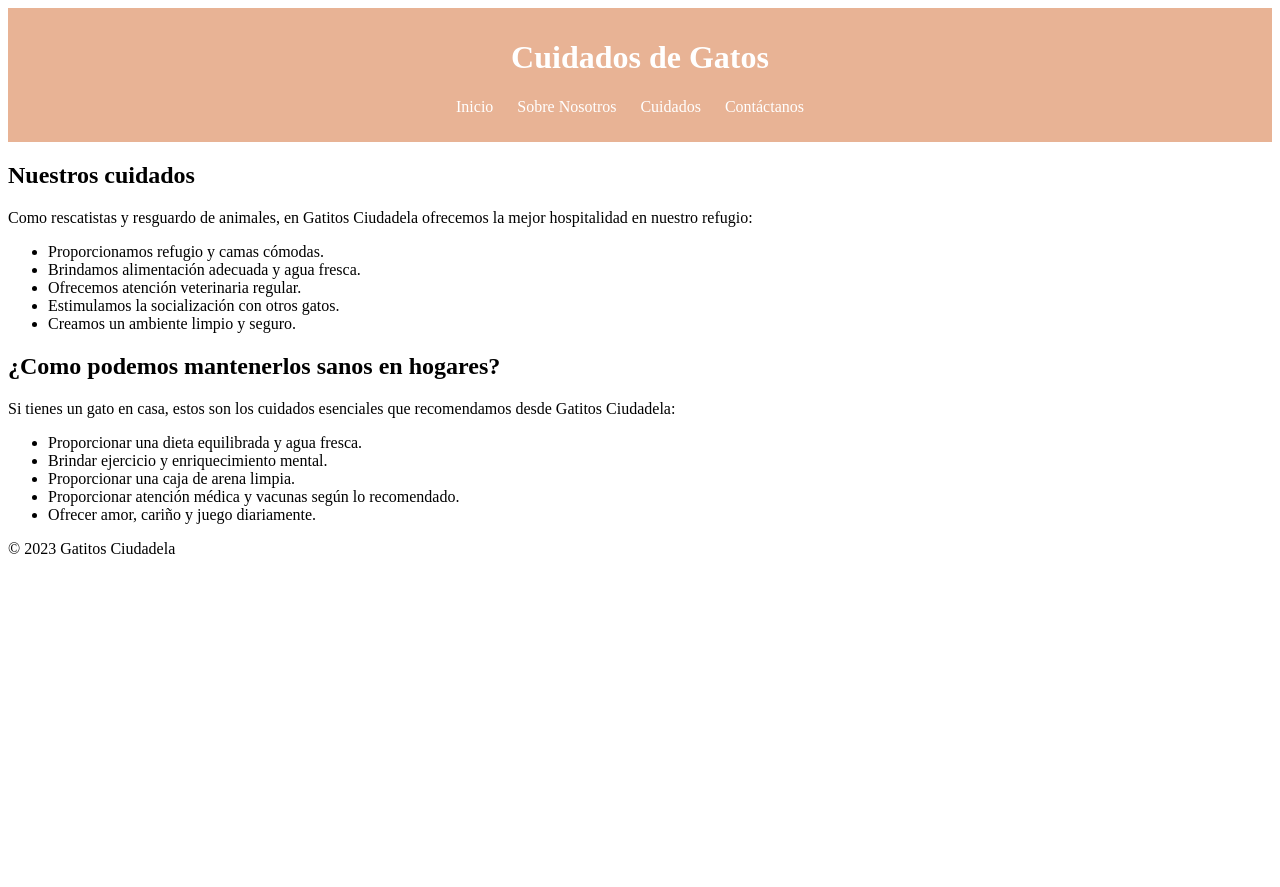
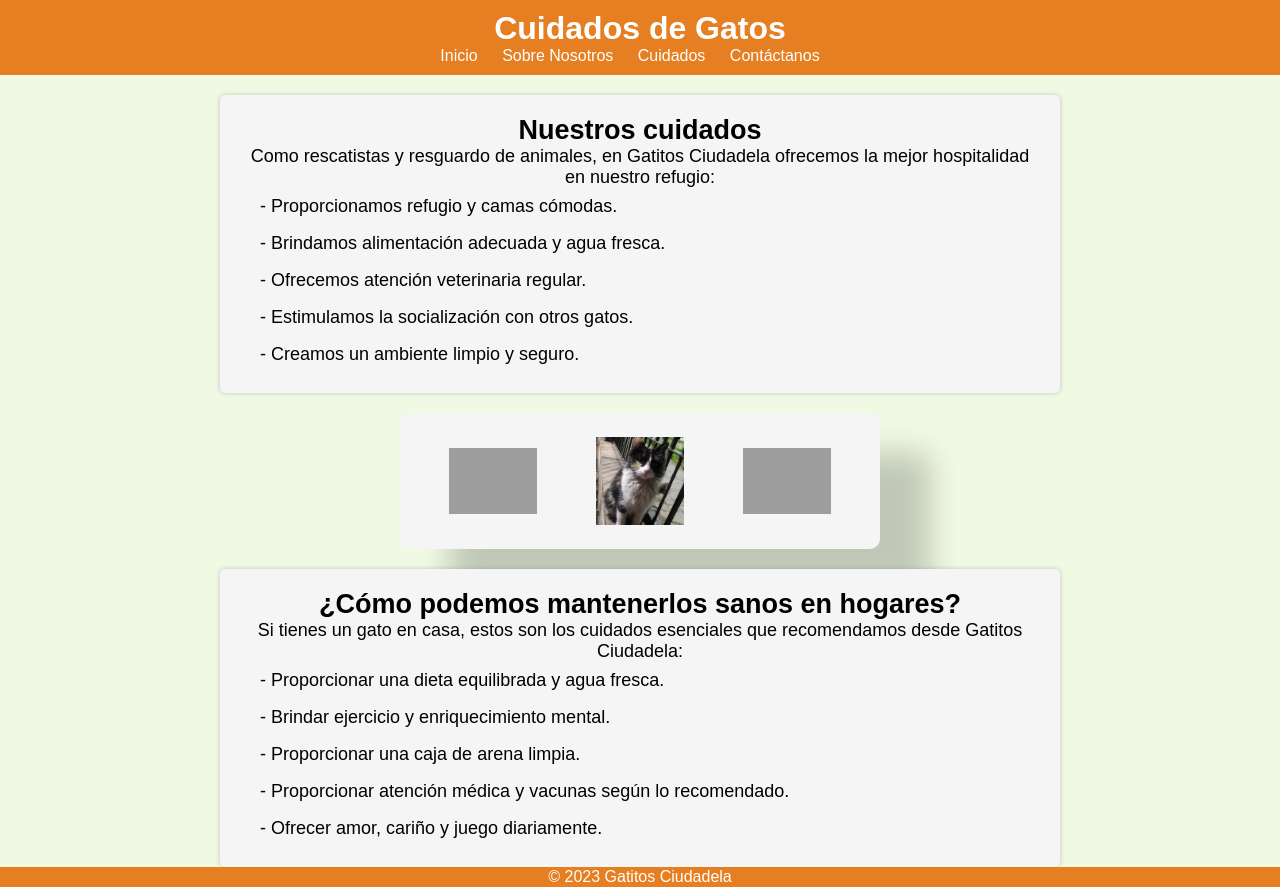
Before and after one commit to Eni09/proyecto-TPO, a plain HTML site: page cuidados.html in a window 1280 px wide. Before the commit the page ends 800 px from the top, so only its background shows below. Drawn offline with Linux system fonts and the light colour scheme; grey boxes are pictures that could not be loaded.

Commit message:
Estructura html y css de cuidados 2

```diff
--- a/cuidados.css
+++ b/cuidados.css
@@ -1,19 +1,115 @@
-/* navbar */
+body, h1, h2, p, ul, li {
+    margin: 0;
+    padding: 0;
+}
+
+/* Estilos generales */
+body {
+    font-family: Arial, sans-serif;
+    background-color: rgb(240, 249, 228);
+}
+
 header {
-    background-color: #e8b395;
+    background-color: #e67e22;
     color: white;
     text-align: center;
     padding: 10px 0;
 }
+
 nav ul {
     list-style-type: none;
     padding: 0;
 }
+
 nav ul li {
     display: inline;
     margin-right: 20px;
 }
+
 nav ul li a {
     text-decoration: none;
     color: white;
 }
+
+/* Estilos para secciones */
+section {
+    max-width: 800px;
+    margin: 0 auto;
+    text-align: center;
+    font-size: 18px;
+}
+
+ul {
+    list-style: none;
+}
+
+
+/* Estilos específicos para las secciones */
+.refugio, .hogar {
+    margin-top: 20px; /* Espacio entre secciones */
+    padding: 20px; /* Espaciado interno de las secciones */
+    background-color: #f5f5f5; /* Fondo de las secciones */
+    border-radius: 5px; /* Bordes redondeados */
+    box-shadow: 0px 0px 5px rgba(0, 0, 0, 0.2); /* Sombra ligera */
+}
+
+/* Estilos para los elementos de lista dentro de las secciones */
+.refugio .listado li, .hogar .listado li {
+    text-align: left; /* Alineación del texto a la izquierda */
+    margin-left: 20px; /* Espacio izquierdo para listas */
+    padding: 8px 0; /* Espaciado vertical en elementos de lista */
+    list-style: none; /* Elimina viñetas de las listas */
+}
+
+/* Estilos para la imagen */
+img {
+    display: block; /* Evita que la imagen tenga margen inferior */
+    margin: 0px 20px; /* Centra la imagen y agrega espacio inferior */
+    max-width: 10%; /* Cambia el valor de max-width para hacer la imagen más pequeña */
+    height: 300px; /* Mantiene la proporción de aspecto */
+}
+
+/* Estilos para el contenedor de imágenes */
+.imagen-container {
+    text-align: center; /* Centra las imágenes horizontalmente */
+    margin-top: 20px; /* Espacio entre secciones */
+    margin-left: 400px;
+    margin-right: 400px;
+    padding: 20px; /* Espaciado interno del contenedor */
+    display: flex; /* Usar flexbox para centrar verticalmente */
+    justify-content: space-around; /* Centra horizontalmente las imágenes */
+    align-items: center; /* Centra verticalmente las imágenes */
+    background-color: #f5f5f5; /* Fondo del contenedor */
+    border-radius: 10px; /* Bordes redondeados */
+    box-shadow: 50px 40px 30px rgba(0, 0, 0, 0.2); /* Sombra ligera */
+}
+
+/* Estilos para las imágenes */
+.imagen-container img {
+    width: auto; /* Ajusta el ancho automáticamente para mantener la relación de aspecto original */
+    height: auto; /* Ajusta la altura automáticamente para mantener la relación de aspecto original */
+    max-width: 20%; /* Limita el ancho máximo al 100% del contenedor */
+    max-height: 100%; /* Limita la altura máxima al 100% del contenedor */
+    border: 4px solid transparent;
+    transition: transform 0.3s ease-in-out, border 0.3s ease-in-out;
+}
+
+
+
+/* Estilo para las imágenes en hover */
+.imagen-container img:hover {
+    transform: scale(1.1); /* Escala la imagen al 110% al pasar el cursor por encima */
+    border: 4px solid #e67e22; /* Agrega un marco de color naranja al pasar el cursor por encima */
+    cursor: pointer; /* Cambia el cursor al pasar el cursor por encima */
+}
+
+
+/* Estilos para el footer */
+footer {
+    text-align: center;
+    background-color: #e67e22;
+    color: white;
+    padding: 1px;
+    width: auto;
+    height: auto;
+}
--- a/cuidados.html
+++ b/cuidados.html
@@ -6,37 +6,44 @@
     <link rel="stylesheet" type="text/css" href="cuidados.css">
 </head>
 <body>
-    <header>
+    <header class="header">
         <h1>Cuidados de Gatos</h1>
         <nav>
-            <ul>
-                <li><a href="inicio.html">Inicio</a></li>
-                <li><a href="nosotros.html">Sobre Nosotros</a></li>
-                <li><a href="cuidados.html">Cuidados</a></li>
-                <li><a href="contacto.html">Contáctanos</a></li>
+            <ul class="nav-menu">
+                <li class="inicio"><a href="inicio.html">Inicio</a></li>
+                <li class="nosotros"><a href="nosotros.html">Sobre Nosotros</a></li>
+                <li class="cuidados"><a href="cuidados.html">Cuidados</a></li>
+                <li class="contacto"><a href="contacto.html">Contáctanos</a></li>
             </ul>
         </nav>
     </header>
-    <section id="refugio">
+    <section class="refugio">
         <h2>Nuestros cuidados</h2>
         <p>Como rescatistas y resguardo de animales, en Gatitos Ciudadela ofrecemos la mejor hospitalidad en nuestro refugio:</p>
-        <ul>
-            <li>Proporcionamos refugio y camas cómodas.</li>
-            <li>Brindamos alimentación adecuada y agua fresca.</li>
-            <li>Ofrecemos atención veterinaria regular.</li>
-            <li>Estimulamos la socialización con otros gatos.</li>
-            <li>Creamos un ambiente limpio y seguro.</li>
+        <ul class="listado">
+            <li>- Proporcionamos refugio y camas cómodas.</li>
+            <li>- Brindamos alimentación adecuada y agua fresca.</li>
+            <li>- Ofrecemos atención veterinaria regular.</li>
+            <li>- Estimulamos la socialización con otros gatos.</li>
+            <li>- Creamos un ambiente limpio y seguro.</li>
         </ul>
     </section>
-    <section id="hogar">
-        <h2>¿Como podemos mantenerlos sanos en hogares?</h2>
+
+    <div class="imagen-container">
+        <img src="Gatito hogar.jpg" alt="Imagen 1">
+        <img src="gato refugio.png" alt="Imagen 2">
+        <img src="gato jugando.jpg" alt="Imagen 3">
+    </div>
+
+    <section class="hogar">
+        <h2>¿Cómo podemos mantenerlos sanos en hogares?</h2>
         <p>Si tienes un gato en casa, estos son los cuidados esenciales que recomendamos desde Gatitos Ciudadela:</p>
-        <ul>
-            <li>Proporcionar una dieta equilibrada y agua fresca.</li>
-            <li>Brindar ejercicio y enriquecimiento mental.</li>
-            <li>Proporcionar una caja de arena limpia.</li>
-            <li>Proporcionar atención médica y vacunas según lo recomendado.</li>
-            <li>Ofrecer amor, cariño y juego diariamente.</li>
+        <ul class="listado">
+            <li>- Proporcionar una dieta equilibrada y agua fresca.</li>
+            <li>- Brindar ejercicio y enriquecimiento mental.</li>
+            <li>- Proporcionar una caja de arena limpia.</li>
+            <li>- Proporcionar atención médica y vacunas según lo recomendado.</li>
+            <li>- Ofrecer amor, cariño y juego diariamente.</li>
         </ul>
     </section>
     <footer>
```
Also changed, not shown: gato refugio.png (added), 3 other files.
